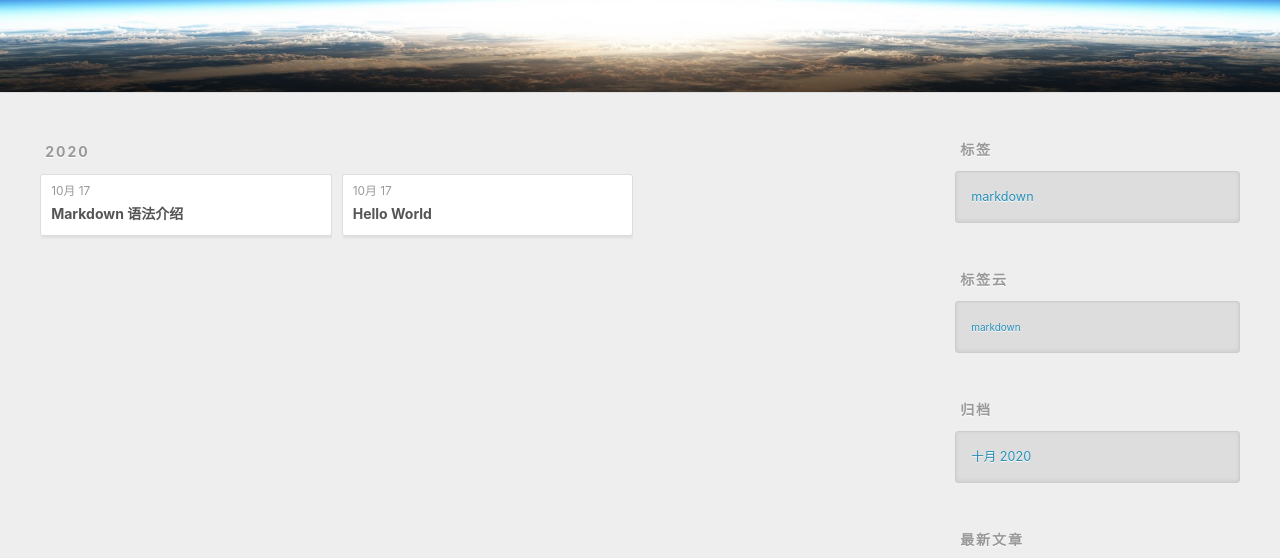
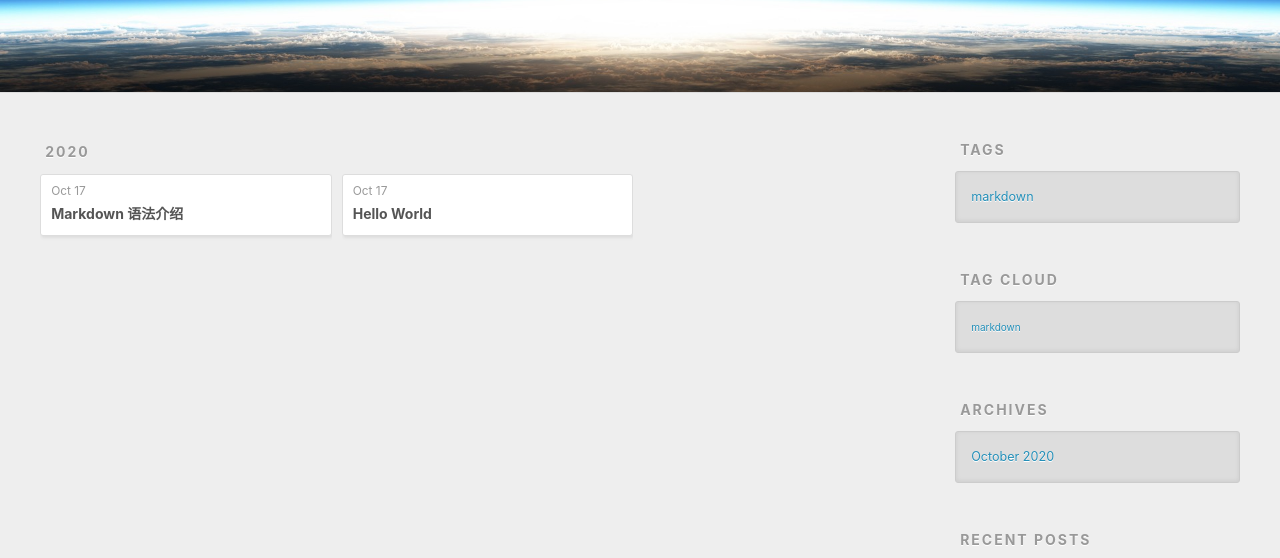
Before and after one commit to Chloeee723/Chloeee723.github.io, a plain HTML site: page archives/index.html in a window 1280 px wide. Shown: the part 208-766 px from the top of the page. Drawn offline with nearby package versions, Linux system fonts and the light colour scheme.

Commit message:
Site updated: 2020-10-18 11:08:53

```diff
--- a/archives/index.html
+++ b/archives/index.html
@@ -5,13 +5,13 @@
 
 
 
-  <title>归档 | Blog</title>
+  <title>Archives | Blog</title>
   <meta name="viewport" content="width=device-width, initial-scale=1, maximum-scale=1">
   <meta property="og:type" content="website">
 <meta property="og:title" content="Blog">
 <meta property="og:url" content="http://example.com/archives/index.html">
 <meta property="og:site_name" content="Blog">
-<meta property="og:locale" content="zh_CN">
+<meta property="og:locale" content="en_US">
 <meta property="article:author" content="Chloe gzL">
 <meta name="twitter:card" content="summary">
 
@@ -53,7 +53,7 @@
 
           <a id="nav-rss-link" class="nav-icon" href="/atom.xml" title="RSS Feed"></a>
 
-        <a id="nav-search-btn" class="nav-icon" title="搜索"></a>
+        <a id="nav-search-btn" class="nav-icon" title="Search"></a>
       </nav>
       <div id="search-form-wrap">
         <form action="//google.com/search" method="get" accept-charset="UTF-8" class="search-form"><input type="search" name="q" class="search-form-input" placeholder="Search"><button type="submit" class="search-form-submit">&#xF002;</button><input type="hidden" name="sitesearch" value="http://example.com"></form>
@@ -79,7 +79,7 @@
   <div class="archive-article-inner">
     <header class="archive-article-header">
       <a href="/2020/10/17/Markdown-%E8%AF%AD%E6%B3%95%E4%BB%8B%E7%BB%8D/" class="archive-article-date">
-  <time datetime="2020-10-17T12:02:28.000Z" itemprop="datePublished">10月 17</time>
+  <time datetime="2020-10-17T12:02:28.000Z" itemprop="datePublished">Oct 17</time>
 </a>
 
 
@@ -98,7 +98,7 @@
   <div class="archive-article-inner">
     <header class="archive-article-header">
       <a href="/2020/10/17/hello-world/" class="archive-article-date">
-  <time datetime="2020-10-17T03:49:02.287Z" itemprop="datePublished">10月 17</time>
+  <time datetime="2020-10-17T03:49:02.287Z" itemprop="datePublished">Oct 17</time>
 </a>
 
 
@@ -125,7 +125,7 @@
 
 
   <div class="widget-wrap">
-    <h3 class="widget-title">标签</h3>
+    <h3 class="widget-title">Tags</h3>
     <div class="widget">
       <ul class="tag-list" itemprop="keywords"><li class="tag-list-item"><a class="tag-list-link" href="/tags/markdown/" rel="tag">markdown</a></li></ul>
     </div>
@@ -135,7 +135,7 @@
 
 
   <div class="widget-wrap">
-    <h3 class="widget-title">标签云</h3>
+    <h3 class="widget-title">Tag Cloud</h3>
     <div class="widget tagcloud">
       <a href="/tags/markdown/" style="font-size: 10px;">markdown</a>
     </div>
@@ -144,9 +144,9 @@
 
 
   <div class="widget-wrap">
-    <h3 class="widget-title">归档</h3>
+    <h3 class="widget-title">Archives</h3>
     <div class="widget">
-      <ul class="archive-list"><li class="archive-list-item"><a class="archive-list-link" href="/archives/2020/10/">十月 2020</a></li></ul>
+      <ul class="archive-list"><li class="archive-list-item"><a class="archive-list-link" href="/archives/2020/10/">October 2020</a></li></ul>
     </div>
   </div>
 
@@ -154,7 +154,7 @@
 
 
   <div class="widget-wrap">
-    <h3 class="widget-title">最新文章</h3>
+    <h3 class="widget-title">Recent Posts</h3>
     <div class="widget">
       <ul>
 
```
Also changed, not shown: 2020/10/17/Markdown-语法介绍/index.html (+8 -8 lines), 2020/10/17/hello-world/index.html (+8 -8 lines), archives/2020/10/index.html (+10 -10 lines), archives/2020/index.html (+10 -10 lines), index.html (+9 -9 lines), tags/markdown/index.html (+8 -8 lines).
